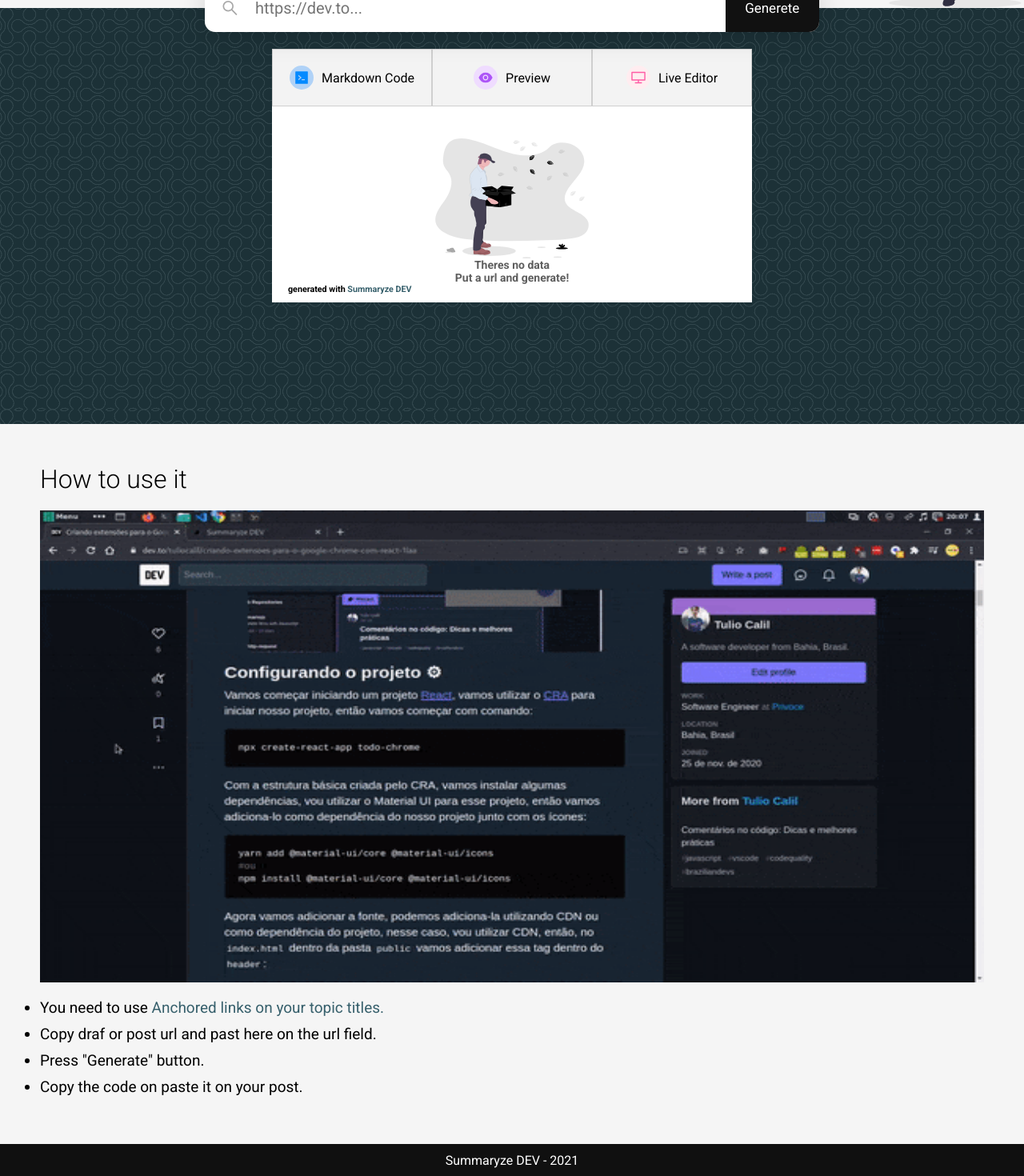
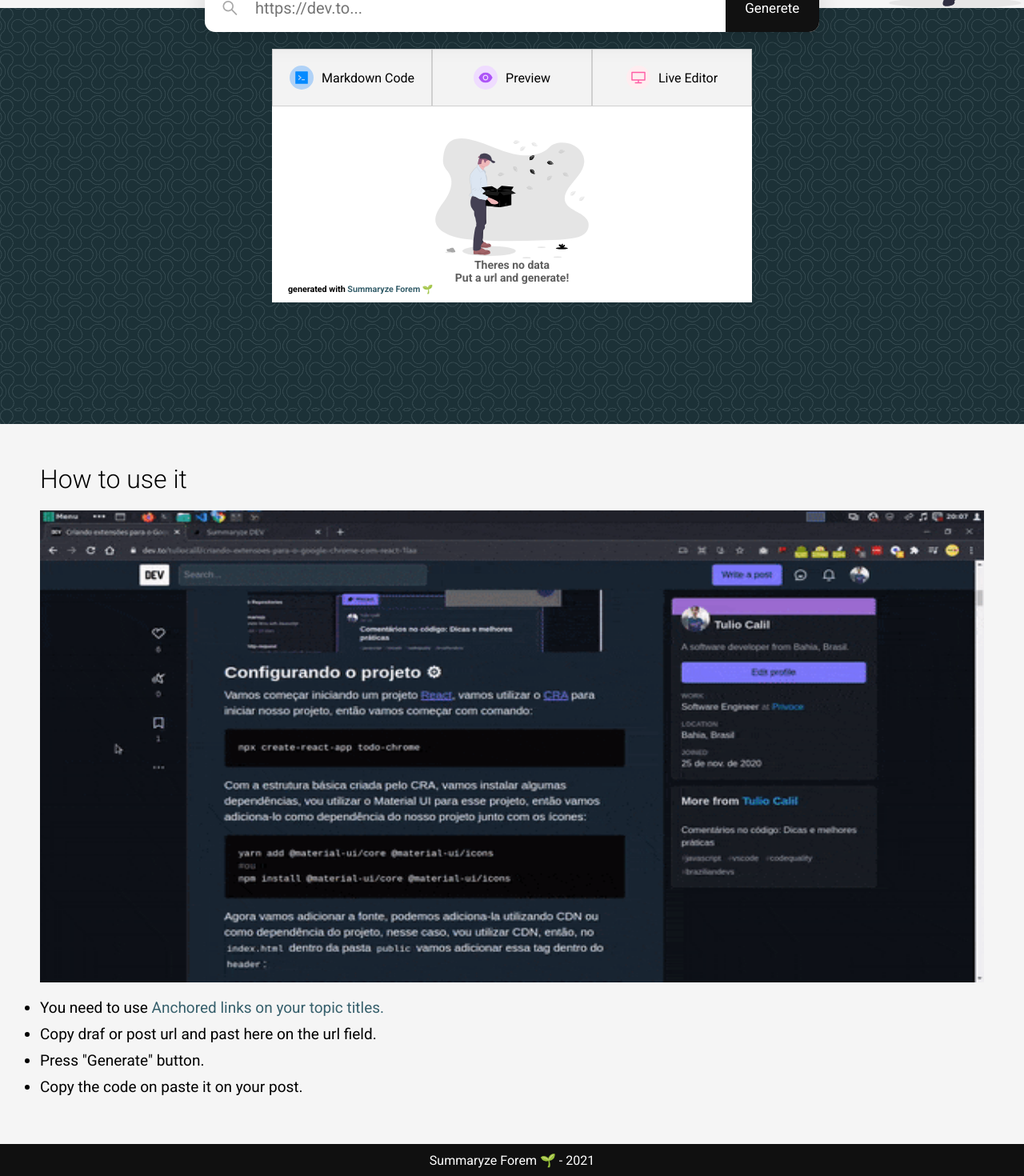
Before and after one commit to tuliocll/summaryze-forem, a Next.js app: page / in a window 1280 px wide. Shown: the part 371-1841 px from the top of the page at 80% size. Built offline with nearby package versions, Linux system fonts and the light colour scheme.

Commit message:
fix: change names

```diff
--- a/components/FooterContainer/index.jsx
+++ b/components/FooterContainer/index.jsx
@@ -3,7 +3,7 @@
 function FooterContainer() {
   return (
     <footer className={style.container}>
-      Summaryze DEV - {new Date().getFullYear()}
+      Summaryze Forem 🌱 - {new Date().getFullYear()}
     </footer>
   );
 }
--- a/components/Tabs/index.jsx
+++ b/components/Tabs/index.jsx
@@ -24,7 +24,7 @@
     });
 
     code +=
-      "\n\n###### generated with [Summaryze DEV](https://summaryze-dev.vercel.app/)";
+      "\n\n###### generated with [Summaryze Forem 🌱](https://summaryze-forem.vercel.app/)";
 
     return code;
   }
@@ -84,7 +84,7 @@
             ))}
             <ReactMarkdown>
               {
-                "###### generated with [Summaryze DEV](https://summaryze-dev.vercel.app/)"
+                "###### generated with [Summaryze Forem 🌱](https://summaryze-forem.vercel.app/)"
               }
             </ReactMarkdown>
           </div>
--- a/package.json
+++ b/package.json
@@ -1,5 +1,5 @@
 {
-  "name": "summaryze-devto",
+  "name": "summaryze-forem",
   "version": "0.1.0",
   "private": true,
   "scripts": {
--- a/pages/index.js
+++ b/pages/index.js
@@ -70,7 +70,7 @@
   return (
     <div style={{ height: "100%" }}>
       <Head>
-        <title>Summaryze DEV</title>
+        <title>Summaryze Forem 🌱</title>
         <link rel="icon" href="/favicon.ico" />
         <script
           async
```
